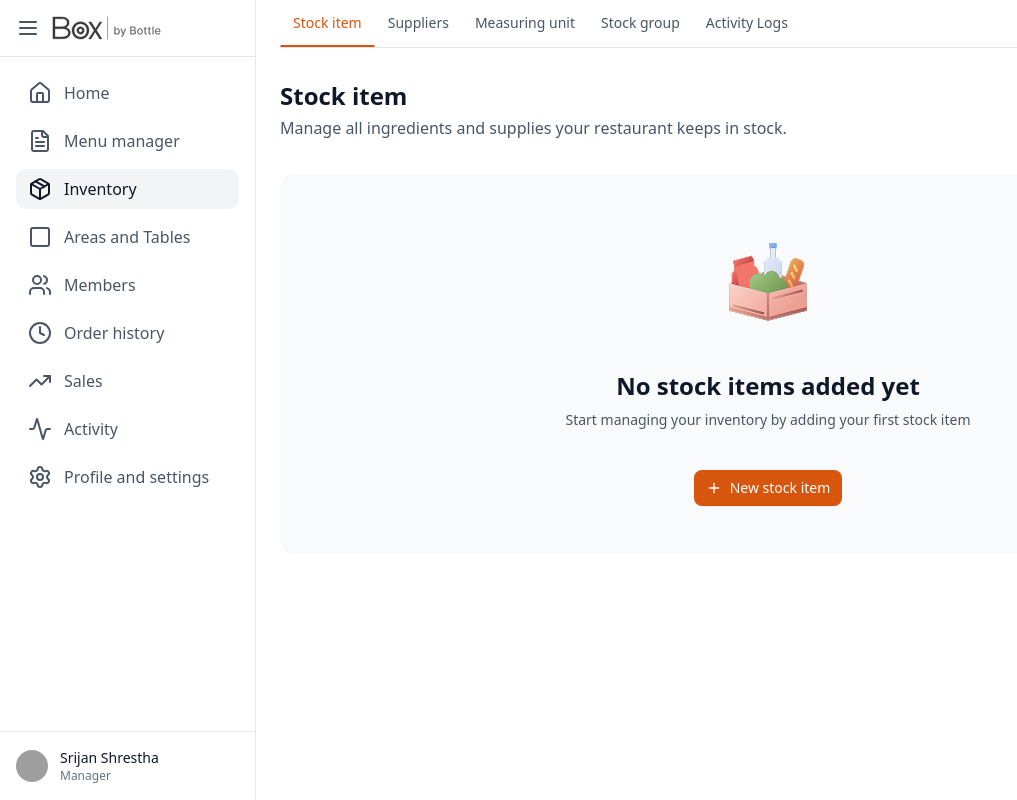
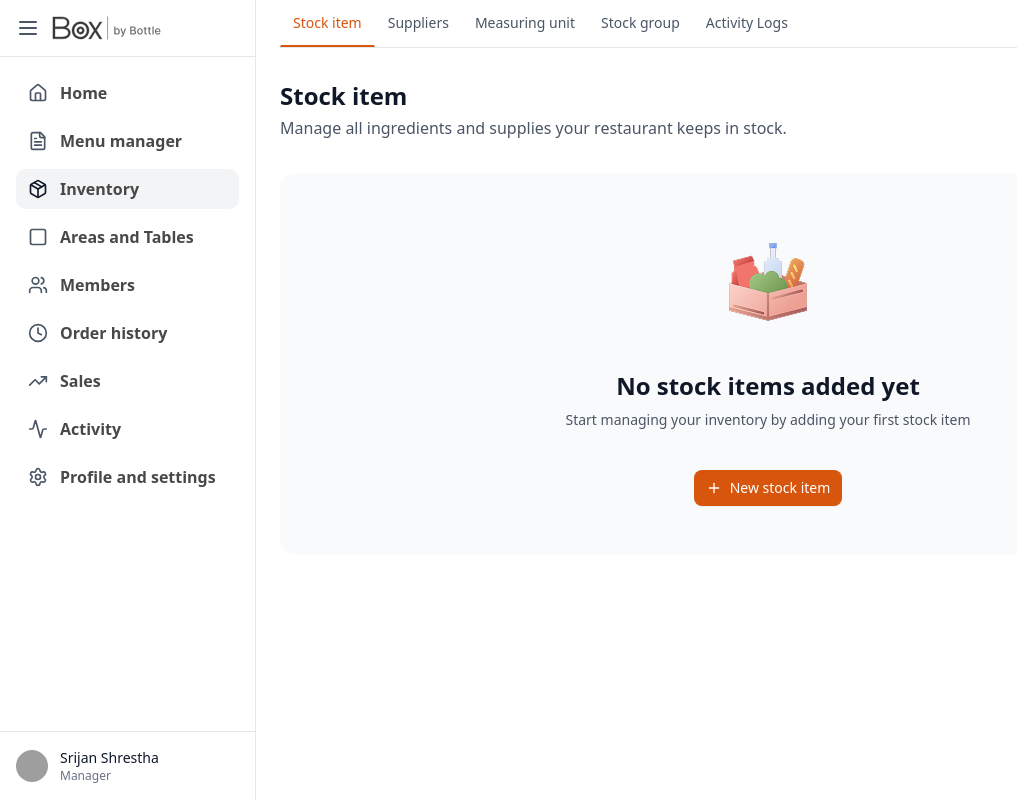
Before and after one commit to TheKishorKumar/box-dashboard, a Next.js app: page / in a window 1280 px wide. Shown: the whole page, without its empty margins (0-1017 px from the left). Built offline with nearby package versions, Linux system fonts and the light colour scheme; grey boxes are pictures that could not be loaded.

Commit message:
Fix sidebar height consistency and add smooth text scaling transitions

```diff
--- a/src/app/page.tsx
+++ b/src/app/page.tsx
@@ -799,7 +799,7 @@ export default function Dashboard() {
   return (
     <div className="min-h-screen bg-white flex">
             {/* Sidebar */}
-      <div className={`${isSidebarCollapsed ? 'w-16' : 'w-64'} bg-white border-r border-gray-200 flex flex-col fixed left-0 top-0 h-screen z-10`}>
+      <div className={`${isSidebarCollapsed ? 'w-16' : 'w-64'} bg-white border-r border-gray-200 flex flex-col fixed left-0 top-0 h-screen z-10 transition-all duration-300 ease-in-out`}>
         {/* Header */}
         <div className="p-4 border-b border-gray-200 flex items-center gap-3">
           <button
@@ -814,42 +814,42 @@ export default function Dashboard() {
         </div>
 
         {/* Navigation */}
-        <nav className="flex-1 p-4 space-y-2">
-          <a href="#" className={`flex items-center ${isSidebarCollapsed ? 'justify-center px-2 py-2' : 'gap-3 px-3 py-2'} text-gray-600 hover:bg-gray-100 rounded-lg transition-all duration-300 ease-out`}>
-            <Home className="h-6 w-6" />
-            {!isSidebarCollapsed && <span>Home</span>}
+        <nav className={`flex-1 space-y-2 ${isSidebarCollapsed ? 'p-2' : 'p-4'} transition-all duration-300 ease-in-out`}>
+          <a href="#" className={`flex items-center ${isSidebarCollapsed ? 'justify-center px-1 py-2' : 'w-full px-3 py-2 gap-3'} text-gray-600 hover:bg-gray-100 rounded-lg transition-all duration-300 ease-in-out overflow-hidden`}>
+            <Home className={isSidebarCollapsed ? "h-5 w-5" : "h-5 w-5"} />
+            <span className={`font-inter text-base font-semibold leading-6 text-[#484848] transition-all duration-300 ease-in-out ${isSidebarCollapsed ? 'scale-0 w-0 h-0 opacity-0' : 'scale-100 w-auto h-auto opacity-100'}`}>Home</span>
           </a>
-          <a href="#" className={`flex items-center ${isSidebarCollapsed ? 'justify-center px-2 py-2' : 'gap-3 px-3 py-2'} text-gray-600 hover:bg-gray-100 rounded-lg transition-all duration-300 ease-out`}>
-            <FileText className="h-6 w-6" />
-            {!isSidebarCollapsed && <span>Menu manager</span>}
+          <a href="#" className={`flex items-center ${isSidebarCollapsed ? 'justify-center px-1 py-2' : 'w-full px-3 py-2 gap-3'} text-gray-600 hover:bg-gray-100 rounded-lg transition-all duration-300 ease-in-out overflow-hidden`}>
+            <FileText className={isSidebarCollapsed ? "h-5 w-5" : "h-5 w-5"} />
+            <span className={`font-inter text-base font-semibold leading-6 text-[#484848] transition-all duration-300 ease-in-out ${isSidebarCollapsed ? 'scale-0 w-0 h-0 opacity-0' : 'scale-100 w-auto h-auto opacity-100'}`}>Menu manager</span>
           </a>
-          <a href="#" className={`flex items-center ${isSidebarCollapsed ? 'justify-center px-2 py-2' : 'gap-3 px-3 py-2'} bg-gray-100 text-gray-900 rounded-lg transition-all duration-300 ease-out`}>
-            <Package className="h-6 w-6" />
-            {!isSidebarCollapsed && <span>Inventory</span>}
+          <a href="#" className={`flex items-center ${isSidebarCollapsed ? 'justify-center px-1 py-2' : 'w-full px-3 py-2 gap-3'} bg-gray-100 text-gray-900 rounded-lg transition-all duration-300 ease-in-out overflow-hidden`}>
+            <Package className={isSidebarCollapsed ? "h-5 w-5" : "h-5 w-5"} />
+            <span className={`font-inter text-base font-semibold leading-6 text-[#484848] transition-all duration-300 ease-in-out ${isSidebarCollapsed ? 'scale-0 w-0 h-0 opacity-0' : 'scale-100 w-auto h-auto opacity-100'}`}>Inventory</span>
           </a>
-          <a href="#" className={`flex items-center ${isSidebarCollapsed ? 'justify-center px-2 py-2' : 'gap-3 px-3 py-2'} text-gray-600 hover:bg-gray-100 rounded-lg transition-all duration-300 ease-out`}>
-            <Square className="h-6 w-6" />
-            {!isSidebarCollapsed && <span>Areas and Tables</span>}
+          <a href="#" className={`flex items-center ${isSidebarCollapsed ? 'justify-center px-1 py-2' : 'w-full px-3 py-2 gap-3'} text-gray-600 hover:bg-gray-100 rounded-lg transition-all duration-300 ease-in-out overflow-hidden`}>
+            <Square className={isSidebarCollapsed ? "h-5 w-5" : "h-5 w-5"} />
+            <span className={`font-inter text-base font-semibold leading-6 text-[#484848] transition-all duration-300 ease-in-out ${isSidebarCollapsed ? 'scale-0 w-0 h-0 opacity-0' : 'scale-100 w-auto h-auto opacity-100'}`}>Areas and Tables</span>
           </a>
-          <a href="#" className={`flex items-center ${isSidebarCollapsed ? 'justify-center px-2 py-2' : 'gap-3 px-3 py-2'} text-gray-600 hover:bg-gray-100 rounded-lg transition-all duration-300 ease-out`}>
-            <Users className="h-6 w-6" />
-            {!isSidebarCollapsed && <span>Members</span>}
+          <a href="#" className={`flex items-center ${isSidebarCollapsed ? 'justify-center px-1 py-2' : 'w-full px-3 py-2 gap-3'} text-gray-600 hover:bg-gray-100 rounded-lg transition-all duration-300 ease-in-out overflow-hidden`}>
+            <Users className={isSidebarCollapsed ? "h-5 w-5" : "h-5 w-5"} />
+            <span className={`font-inter text-base font-semibold leading-6 text-[#484848] transition-all duration-300 ease-in-out ${isSidebarCollapsed ? 'scale-0 w-0 h-0 opacity-0' : 'scale-100 w-auto h-auto opacity-100'}`}>Members</span>
           </a>
-          <a href="#" className={`flex items-center ${isSidebarCollapsed ? 'justify-center px-2 py-2' : 'gap-3 px-3 py-2'} text-gray-600 hover:bg-gray-100 rounded-lg transition-all duration-300 ease-out`}>
-            <Clock className="h-6 w-6" />
-            {!isSidebarCollapsed && <span>Order history</span>}
+          <a href="#" className={`flex items-center ${isSidebarCollapsed ? 'justify-center px-1 py-2' : 'w-full px-3 py-2 gap-3'} text-gray-600 hover:bg-gray-100 rounded-lg transition-all duration-300 ease-in-out overflow-hidden`}>
+            <Clock className={isSidebarCollapsed ? "h-5 w-5" : "h-5 w-5"} />
+            <span className={`font-inter text-base font-semibold leading-6 text-[#484848] transition-all duration-300 ease-in-out ${isSidebarCollapsed ? 'scale-0 w-0 h-0 opacity-0' : 'scale-100 w-auto h-auto opacity-100'}`}>Order history</span>
           </a>
-          <a href="#" className={`flex items-center ${isSidebarCollapsed ? 'justify-center px-2 py-2' : 'gap-3 px-3 py-2'} text-gray-600 hover:bg-gray-100 rounded-lg transition-all duration-300 ease-out`}>
-            <TrendingUp className="h-6 w-6" />
-            {!isSidebarCollapsed && <span>Sales</span>}
+          <a href="#" className={`flex items-center ${isSidebarCollapsed ? 'justify-center px-1 py-2' : 'w-full px-3 py-2 gap-3'} text-gray-600 hover:bg-gray-100 rounded-lg transition-all duration-300 ease-in-out overflow-hidden`}>
+            <TrendingUp className={isSidebarCollapsed ? "h-5 w-5" : "h-5 w-5"} />
+            <span className={`font-inter text-base font-semibold leading-6 text-[#484848] transition-all duration-300 ease-in-out ${isSidebarCollapsed ? 'scale-0 w-0 h-0 opacity-0' : 'scale-100 w-auto h-auto opacity-100'}`}>Sales</span>
           </a>
-          <a href="#" className={`flex items-center ${isSidebarCollapsed ? 'justify-center px-2 py-2' : 'gap-3 px-3 py-2'} text-gray-600 hover:bg-gray-100 rounded-lg transition-all duration-300 ease-out`}>
-            <Activity className="h-6 w-6" />
-            {!isSidebarCollapsed && <span>Activity</span>}
+          <a href="#" className={`flex items-center ${isSidebarCollapsed ? 'justify-center px-1 py-2' : 'w-full px-3 py-2 gap-3'} text-gray-600 hover:bg-gray-100 rounded-lg transition-all duration-300 ease-in-out overflow-hidden`}>
+            <Activity className={isSidebarCollapsed ? "h-5 w-5" : "h-5 w-5"} />
+            <span className={`font-inter text-base font-semibold leading-6 text-[#484848] transition-all duration-300 ease-in-out ${isSidebarCollapsed ? 'scale-0 w-0 h-0 opacity-0' : 'scale-100 w-auto h-auto opacity-100'}`}>Activity</span>
           </a>
-          <a href="#" className={`flex items-center ${isSidebarCollapsed ? 'justify-center px-2 py-2' : 'gap-3 px-3 py-2'} text-gray-600 hover:bg-gray-100 rounded-lg transition-all duration-300 ease-out`}>
-            <Settings className="h-6 w-6" />
-            {!isSidebarCollapsed && <span>Profile and settings</span>}
+          <a href="#" className={`flex items-center ${isSidebarCollapsed ? 'justify-center px-1 py-2' : 'w-full px-3 py-2 gap-3'} text-gray-600 hover:bg-gray-100 rounded-lg transition-all duration-300 ease-in-out overflow-hidden`}>
+            <Settings className={isSidebarCollapsed ? "h-5 w-5" : "h-5 w-5"} />
+            <span className={`font-inter text-base font-semibold leading-6 text-[#484848] transition-all duration-300 ease-in-out ${isSidebarCollapsed ? 'scale-0 w-0 h-0 opacity-0' : 'scale-100 w-auto h-auto opacity-100'}`}>Profile and settings</span>
           </a>
         </nav>
 
@@ -871,7 +871,7 @@ export default function Dashboard() {
       </div>
 
       {/* Main Content */}
-      <div className={`flex-1 flex flex-col ${isSidebarCollapsed ? 'ml-16' : 'ml-64'}`}>
+      <div className={`flex-1 flex flex-col ${isSidebarCollapsed ? 'ml-16' : 'ml-64'} transition-all duration-300 ease-in-out`}>
         {/* Page Content */}
         <div className="flex-1 px-6 pb-6">
           <Tabs defaultValue="stock-item" className="w-full">
```
